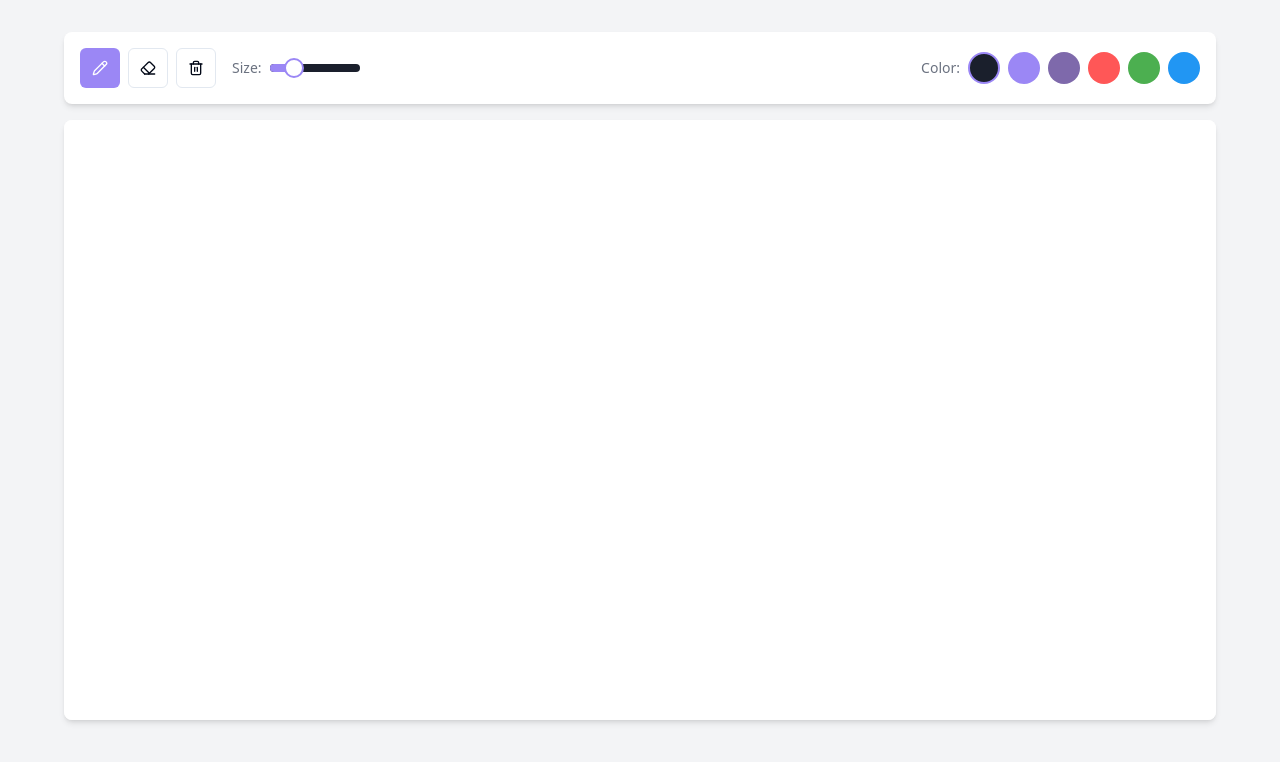
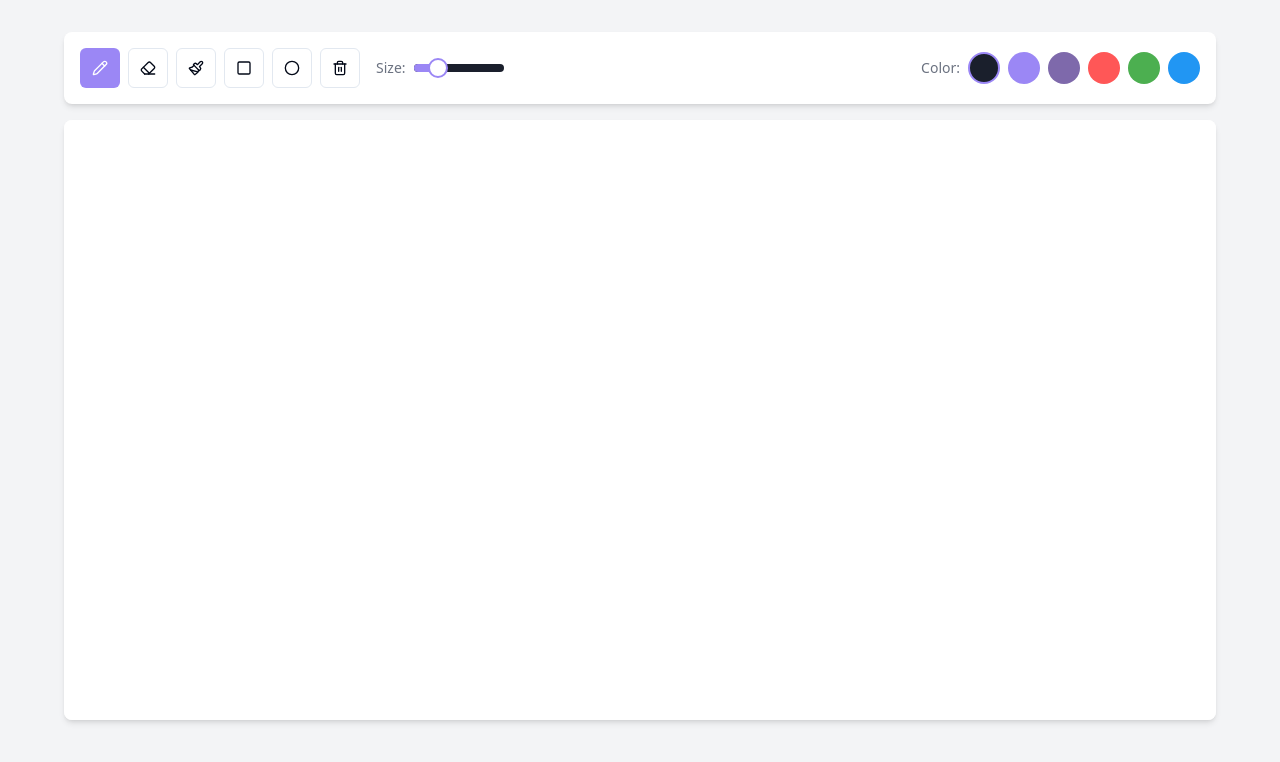
Before and after one commit to ConstantKostya/doodleverse-creative-canvas, a React (Vite) app: page / in a window 1280 px wide. Shown: the top 762 px of the page. Built offline with nearby package versions, Linux system fonts and the light colour scheme.

Commit message:
Add fill option and shape selection
Implement a fill option for the drawing tool and add the ability to select different shapes for drawing.
[skip gpt_engineer]

```diff
--- a/src/components/Canvas.tsx
+++ b/src/components/Canvas.tsx
@@ -1,9 +1,9 @@
-import { useEffect, useRef } from "react";
+import { useEffect, useRef, useState } from "react";
 import { toast } from "sonner";
 
 interface CanvasProps {
   activeColor: string;
-  activeTool: "pencil" | "eraser";
+  activeTool: "pencil" | "eraser" | "fill" | "rectangle" | "circle";
   brushSize: number;
 }
 
@@ -13,6 +13,8 @@ export const Canvas = ({ activeColor, activeTool, brushSize }: CanvasProps) => {
   const ctx = useRef<CanvasRenderingContext2D | null>(null);
   const lastX = useRef<number>(0);
   const lastY = useRef<number>(0);
+  const startX = useRef<number>(0);
+  const startY = useRef<number>(0);
 
   useEffect(() => {
     if (!canvasRef.current) return;
@@ -42,34 +44,119 @@ export const Canvas = ({ activeColor, activeTool, brushSize }: CanvasProps) => {
   useEffect(() => {
     if (!ctx.current) return;
     ctx.current.strokeStyle = activeTool === "eraser" ? "#ffffff" : activeColor;
+    ctx.current.fillStyle = activeColor;
     ctx.current.lineWidth = brushSize;
     ctx.current.lineCap = "round";
     ctx.current.lineJoin = "round";
   }, [activeColor, activeTool, brushSize]);
+
+  const floodFill = (startX: number, startY: number, fillColor: string) => {
+    if (!ctx.current || !canvasRef.current) return;
+
+    const imageData = ctx.current.getImageData(
+      0,
+      0,
+      canvasRef.current.width,
+      canvasRef.current.height
+    );
+    const pixels = imageData.data;
+
+    const startPos = (startY * imageData.width + startX) * 4;
+    const startR = pixels[startPos];
+    const startG = pixels[startPos + 1];
+    const startB = pixels[startPos + 2];
+
+    const fillR = parseInt(fillColor.slice(1, 3), 16);
+    const fillG = parseInt(fillColor.slice(3, 5), 16);
+    const fillB = parseInt(fillColor.slice(5, 7), 16);
+
+    if (
+      startR === fillR &&
+      startG === fillG &&
+      startB === fillB
+    ) {
+      return;
+    }
+
+    const stack = [[startX, startY]];
+
+    while (stack.length > 0) {
+      const [x, y] = stack.pop()!;
+      const pos = (y * imageData.width + x) * 4;
+
+      if (
+        x < 0 ||
+        x >= imageData.width ||
+        y < 0 ||
+        y >= imageData.height ||
+        pixels[pos] !== startR ||
+        pixels[pos + 1] !== startG ||
+        pixels[pos + 2] !== startB
+      ) {
+        continue;
+      }
+
+      pixels[pos] = fillR;
+      pixels[pos + 1] = fillG;
+      pixels[pos + 2] = fillB;
+      pixels[pos + 3] = 255;
+
+      stack.push([x + 1, y], [x - 1, y], [x, y + 1], [x, y - 1]);
+    }
+
+    ctx.current.putImageData(imageData, 0, 0);
+  };
 
   const startDrawing = (e: React.MouseEvent | React.TouchEvent) => {
     isDrawing.current = true;
     const pos = getPosition(e);
     lastX.current = pos.x;
     lastY.current = pos.y;
+    startX.current = pos.x;
+    startY.current = pos.y;
+
+    if (activeTool === "fill") {
+      floodFill(Math.floor(pos.x), Math.floor(pos.y), activeColor);
+      isDrawing.current = false;
+    }
   };
 
   const draw = (e: React.MouseEvent | React.TouchEvent) => {
-    if (!isDrawing.current || !ctx.current) return;
+    if (!isDrawing.current || !ctx.current || !canvasRef.current) return;
 
     e.preventDefault();
     const pos = getPosition(e);
 
-    ctx.current.beginPath();
-    ctx.current.moveTo(lastX.current, lastY.current);
-    ctx.current.lineTo(pos.x, pos.y);
-    ctx.current.stroke();
+    if (activeTool === "pencil" || activeTool === "eraser") {
+      ctx.current.beginPath();
+      ctx.current.moveTo(lastX.current, lastY.current);
+      ctx.current.lineTo(pos.x, pos.y);
+      ctx.current.stroke();
+    }
 
     lastX.current = pos.x;
     lastY.current = pos.y;
   };
 
   const stopDrawing = () => {
+    if (!isDrawing.current || !ctx.current || !canvasRef.current) return;
+
+    if (activeTool === "rectangle") {
+      const width = lastX.current - startX.current;
+      const height = lastY.current - startY.current;
+      ctx.current.strokeRect(startX.current, startY.current, width, height);
+      ctx.current.fillRect(startX.current, startY.current, width, height);
+    } else if (activeTool === "circle") {
+      const radius = Math.sqrt(
+        Math.pow(lastX.current - startX.current, 2) +
+        Math.pow(lastY.current - startY.current, 2)
+      );
+      ctx.current.beginPath();
+      ctx.current.arc(startX.current, startY.current, radius, 0, Math.PI * 2);
+      ctx.current.fill();
+      ctx.current.stroke();
+    }
+
     isDrawing.current = false;
   };
 
--- a/src/components/DrawingApp.tsx
+++ b/src/components/DrawingApp.tsx
@@ -6,7 +6,7 @@ import { toast } from "sonner";
 
 export const DrawingApp = () => {
   const [activeColor, setActiveColor] = useState("#1A1F2C");
-  const [activeTool, setActiveTool] = useState<"pencil" | "eraser">("pencil");
+  const [activeTool, setActiveTool] = useState<"pencil" | "eraser" | "fill" | "rectangle" | "circle">("pencil");
   const [brushSize, setBrushSize] = useState(5);
 
   useEffect(() => {
--- a/src/components/Toolbar.tsx
+++ b/src/components/Toolbar.tsx
@@ -1,11 +1,11 @@
-import { Pencil, Eraser, Trash2 } from "lucide-react";
+import { Pencil, Eraser, Trash2, Square, Circle, Paintbrush } from "lucide-react";
 import { Button } from "@/components/ui/button";
 import { Slider } from "@/components/ui/slider";
 import { toast } from "sonner";
 
 interface ToolbarProps {
-  activeTool: "pencil" | "eraser";
-  setActiveTool: (tool: "pencil" | "eraser") => void;
+  activeTool: "pencil" | "eraser" | "fill" | "rectangle" | "circle";
+  setActiveTool: (tool: "pencil" | "eraser" | "fill" | "rectangle" | "circle") => void;
   brushSize: number;
   setBrushSize: (size: number) => void;
 }
@@ -46,6 +46,30 @@ export const Toolbar = ({
           <Eraser className="h-5 w-5" />
         </Button>
         <Button
+          variant={activeTool === "fill" ? "default" : "outline"}
+          size="icon"
+          onClick={() => setActiveTool("fill")}
+          className="w-10 h-10"
+        >
+          <Paintbrush className="h-5 w-5" />
+        </Button>
+        <Button
+          variant={activeTool === "rectangle" ? "default" : "outline"}
+          size="icon"
+          onClick={() => setActiveTool("rectangle")}
+          className="w-10 h-10"
+        >
+          <Square className="h-5 w-5" />
+        </Button>
+        <Button
+          variant={activeTool === "circle" ? "default" : "outline"}
+          size="icon"
+          onClick={() => setActiveTool("circle")}
+          className="w-10 h-10"
+        >
+          <Circle className="h-5 w-5" />
+        </Button>
+        <Button
           variant="outline"
           size="icon"
           onClick={handleClear}
```
